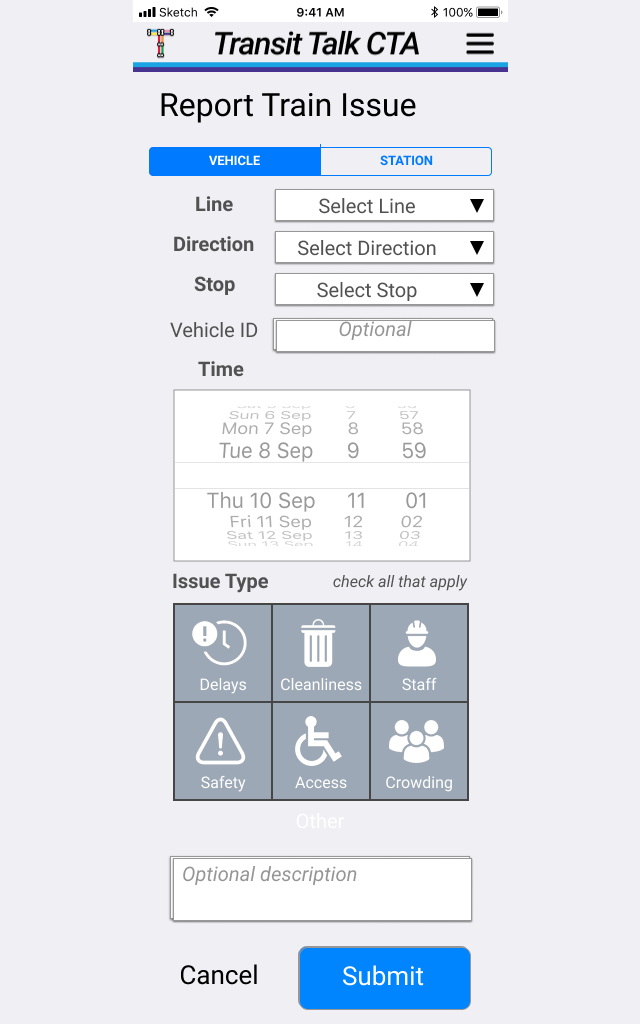
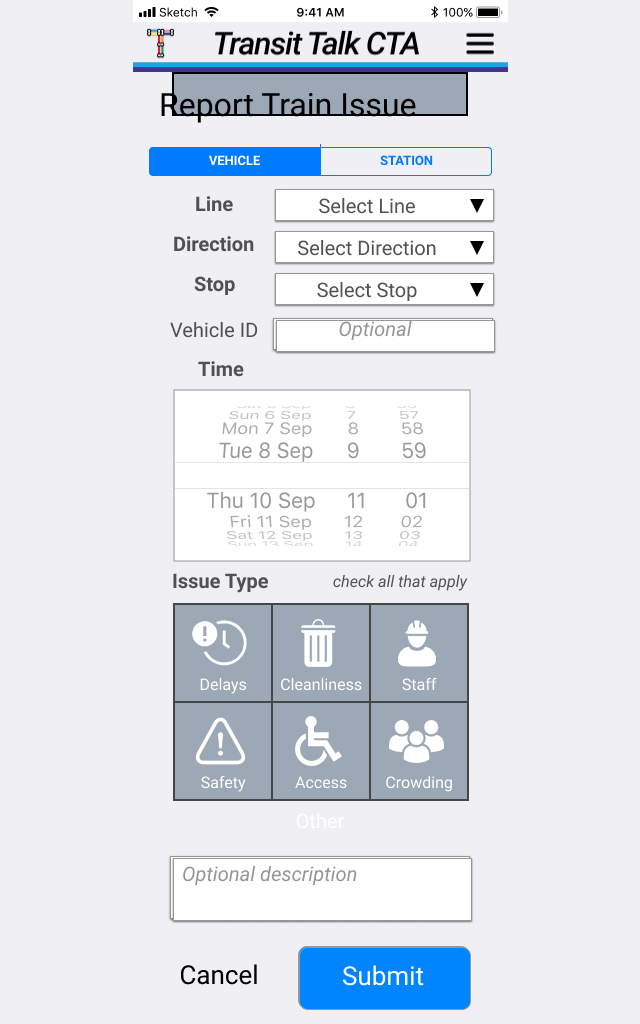
Before and after one commit to andreanthony/andreanthony.github.io, a Jekyll site: the page train-issue.html, which Jekyll copies as it is, in a window 1280 px wide. Shown: the whole page, without its empty margins (320-960 px from the left). Built offline with Jekyll 4.4.1, drawn with Linux system fonts in a browser that asks for light colours.

Commit message:
Update train-issue.html

```diff
--- a/train-issue.html
+++ b/train-issue.html
@@ -35,7 +35,7 @@
  <div id="issue-type-copy-3"><img src="/issue-type copy 3.png" alt="issue-type-copy-3"/></div>
  <div id="issue-type-copy-4"><img src="/issue-type copy 4.png" alt="issue-type-copy-4"/></div>
  <div id="issue-type-copy-5"><img src="/issue-type copy 5.png" alt="issue-type-copy-5"/></div>
- <div id="rectangle"><img src="/Rectangle-1.png" alt="rectangle"/></div>
+ <div id="rectangle-gray"><img src="/Rectangle-1.png" alt="rectangle-gray"/></div>
  <div id="other"><img src="/Other.png" alt="other"/></div>
  <div id="rectangle-copy-2"><img src="/Rectangle Copy 2-1.png" alt="rectangle-copy-2"/></div>
  <div id="optional-description"><img src="/Optional description.png" alt="optional-description"/></div>
```
